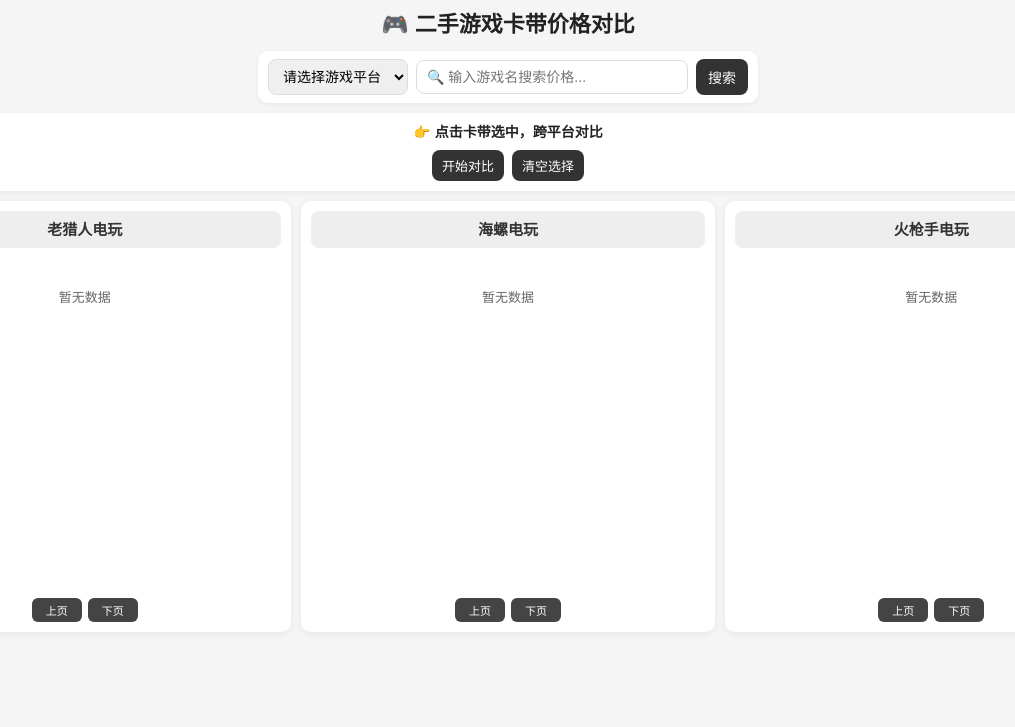
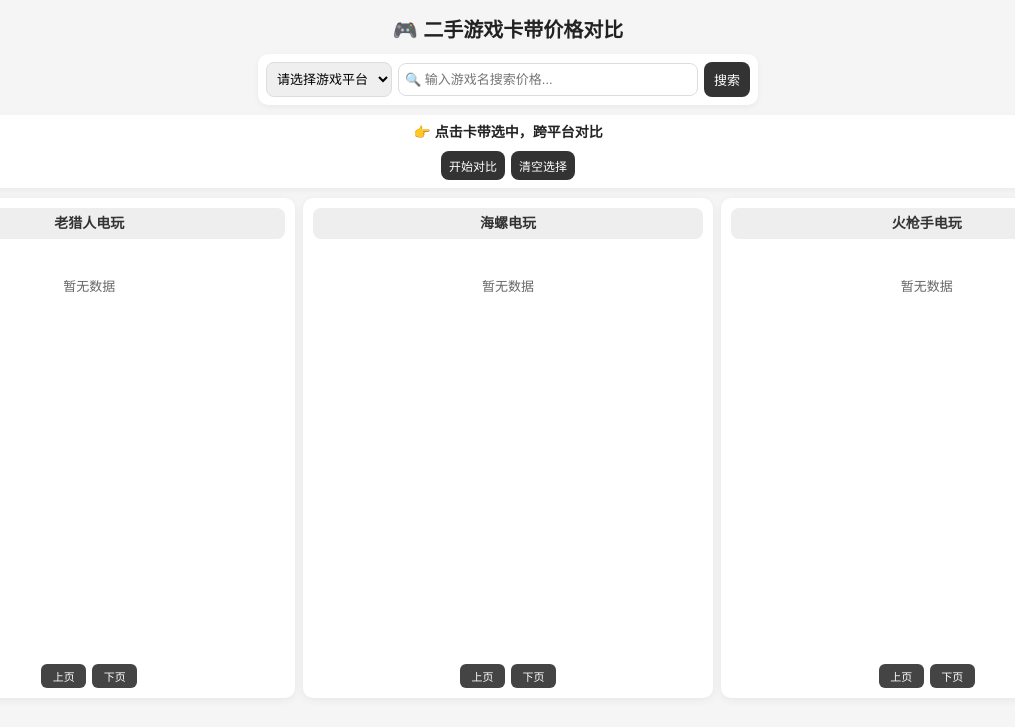
Before and after one commit to BanBrick-zhang/GameCardBattle, a Flask app: page / in a window 1280 px wide. Shown: the top 727 px of the page, without its empty margins (132-1147 px from the left). Run offline with Flask 3, Linux system fonts and the light colour scheme.

Commit message:
Update style.css

```diff
--- a/static/style.css
+++ b/static/style.css
@@ -4,67 +4,73 @@
     box-sizing: border-box;
 }
 
-body {
+html, body {
+    width: 100%;
+    overflow-x: hidden;
     font-family: "PingFang SC", "Microsoft YaHei", sans-serif;
     background-color: #f5f5f5;
     color: #333;
-    padding: 10px;
+    padding: 8px;
     line-height: 1.4;
 }
 
 .page-title {
     text-align: center;
-    font-size: 22px;
+    font-size: 20px;
     margin-bottom: 10px;
     color: #222;
     font-weight: bold;
 }
 
-/* 搜索栏居中 不占满整行 */
+/* 搜索栏居中不占满 */
 .search-bar {
     background: white;
     border-radius: 10px;
-    padding: 8px 10px;
+    padding: 8px;
     margin: 0 auto 10px;
     box-shadow: 0 2px 6px rgba(0, 0, 0, 0.05);
     display: flex;
-    gap: 8px;
+    gap: 6px;
     align-items: center;
     max-width: 500px;
+    width: 100%;
 }
 
 .platform-select {
-    padding: 8px 10px;
+    padding: 8px 6px;
     border: 1px solid #ddd;
     border-radius: 8px;
-    font-size: 14px;
+    font-size: 13px;
     outline: none;
-    min-width: 110px;
+    min-width: 90px;
+    flex-shrink: 0;
 }
 
 .search-input {
     flex: 1;
-    padding: 8px 10px;
+    padding: 8px 6px;
     border: 1px solid #ddd;
     border-radius: 8px;
-    font-size: 14px;
+    font-size: 13px;
     outline: none;
+    min-width: 0;
 }
 
 .search-btn {
-    padding: 8px 12px;
+    padding: 8px 10px;
     background: #333;
     color: white;
     border: none;
     border-radius: 8px;
-    font-size: 14px;
+    font-size: 13px;
+    flex-shrink: 0;
     cursor: pointer;
 }
 
 .compare-tool {
     background: white;
     border-radius: 10px;
-    padding: 10px;
+    padding: 8px;
     margin-bottom: 10px;
     box-shadow: 0 2px 6px rgba(0, 0, 0, 0.05);
     text-align: center;
@@ -79,17 +85,17 @@ body {
 
 .compare-row {
     display: flex;
-    gap: 8px;
+    gap: 6px;
     justify-content: center;
     align-items: center;
     flex-wrap: wrap;
 }
 
 button {
-    padding: 6px 10px;
+    padding: 6px 8px;
     border-radius: 8px;
     border: none;
-    font-size: 13px;
+    font-size: 12px;
     background: #333;
     color: white;
     cursor: pointer;
@@ -99,12 +105,16 @@ button:hover {
     background: #555;
 }
 
+/* ==============================================
+🔥 核心强制三平台：永远等宽 + 永远等高 + 永远对齐
+=============================================== */
 .platform-container {
     display: grid;
     grid-template-columns: repeat(3, 1fr);
-    gap: 10px;
+    gap: 8px;
     width: 100%;
-    min-width: 280px;
+    max-width: 100%;
+    align-items: stretch; /* 等高 */
 }
 
 .platform-card {
@@ -112,40 +122,50 @@ button:hover {
     border-radius: 10px;
     box-shadow: 0 2px 8px rgba(0, 0, 0, 0.06);
     padding: 10px;
-    height: 100%;
+    width: 100%;
+    height: 100%; /* 强制高度填满 */
+    min-height: 500px; /* 统一最小高度 */
     display: flex;
     flex-direction: column;
-    position: relative;
 }
 
 .platform-title {
     text-align: center;
-    font-size: 15px;
-    padding: 8px;
+    font-size: 14px;
+    padding: 6px;
     background-color: #eee;
     border-radius: 8px;
-    margin-bottom: 10px;
+    margin-bottom: 8px;
     font-weight: bold;
+}
+
+.page-info {
+    text-align: center;
+    font-size: 11px;
+    color: #666;
+    margin-bottom: 6px;
 }
 
 .game-list {
     display: flex;
     flex-direction: column;
-    gap: 8px;
-    min-height: 320px;
-    margin-bottom: 10px;
+    gap: 6px;
+    flex: 1;
+    margin-bottom: 8px;
+    min-height: 0;
 }
 
 .game-item {
     display: flex;
     align-items: center;
-    gap: 8px;
-    padding: 10px;
+    gap: 6px;
+    padding: 8px;
     background-color: #f9f9f9;
     border-radius: 8px;
     transition: all 0.2s;
     cursor: pointer;
     user-select: none;
+    width: 100%;
 }
 
 .game-item.selected {
@@ -170,26 +190,18 @@ button:hover {
 }
 
 .game-name {
-    font-size: 13px;
+    font-size: 12px;
     white-space: nowrap;
     overflow: hidden;
     text-overflow: ellipsis;
     color: #222;
-    margin-bottom: 3px;
+    margin-bottom: 2px;
 }
 
 .game-price {
-    font-size: 14px;
+    font-size: 13px;
     font-weight: bold;
     color: #000;
-}
-
-/* 分页信息 */
-.page-info {
-    text-align: center;
-    font-size: 12px;
-    color: #666;
-    margin-bottom: 6px;
 }
 
 .pagination {
@@ -197,25 +209,26 @@ button:hover {
     justify-content: center;
     gap: 6px;
     margin-top: auto;
-    padding-top: 4px;
 }
 
 .page-btn {
-    width: auto;
-    min-width: 50px;
-    padding: 4px 8px;
+    min-width: 45px;
+    padding: 4px 6px;
     font-size: 11px;
     background: #444;
     border-radius: 6px;
 }
 
+/* ==============================================
+🔥 对比弹窗：屏幕正中间 + 完美居中
+=============================================== */
 .modal-overlay {
     position: fixed;
     top: 0;
     left: 0;
     width: 100%;
     height: 100%;
-    background: rgba(0, 0, 0, 0.5);
+    background: rgba(0, 0, 0, 0.6);
     display: none;
     justify-content: center;
     align-items: center;
```
Also changed, not shown: other parts of static/style.css (+73 -11 lines).
